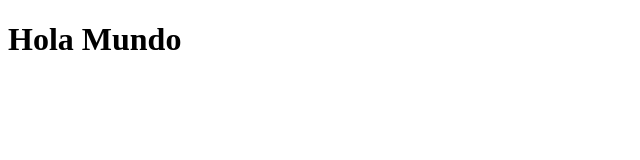
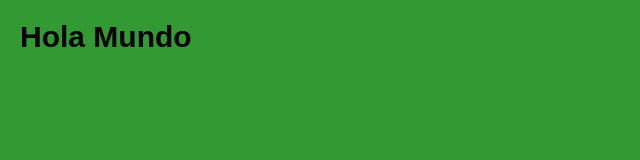
Before and after one commit to AngelPajuelo/github_00, a plain HTML site: page index.html in a window 1280 px wide. Shown: the whole page, without its empty margins (0-640 px from the left). Drawn offline with Linux system fonts and the light colour scheme.

Commit message:
Inicio del Proyecto

```diff
--- /dev/null
+++ b/css/style.css
@@ -0,0 +1,13 @@
+* {
+    margin: 0;
+    padding: 0;
+}
+
+body {
+    background-color: #393;
+}
+
+h1 {
+    margin: 20px;
+    font: normal bold 30px Arial, Tahoma, sans-serif;
+}
--- a/index.html
+++ b/index.html
@@ -3,6 +3,7 @@
 <head>
     <meta charset="UTF-8">
     <title>GitHub_00</title>
+    <link type="text/css" rel="stylesheet" href="css/style.css" />
 </head>
 <body>
     <h1>Hola Mundo</h1>
```
Also changed, not shown: 1 other file.
